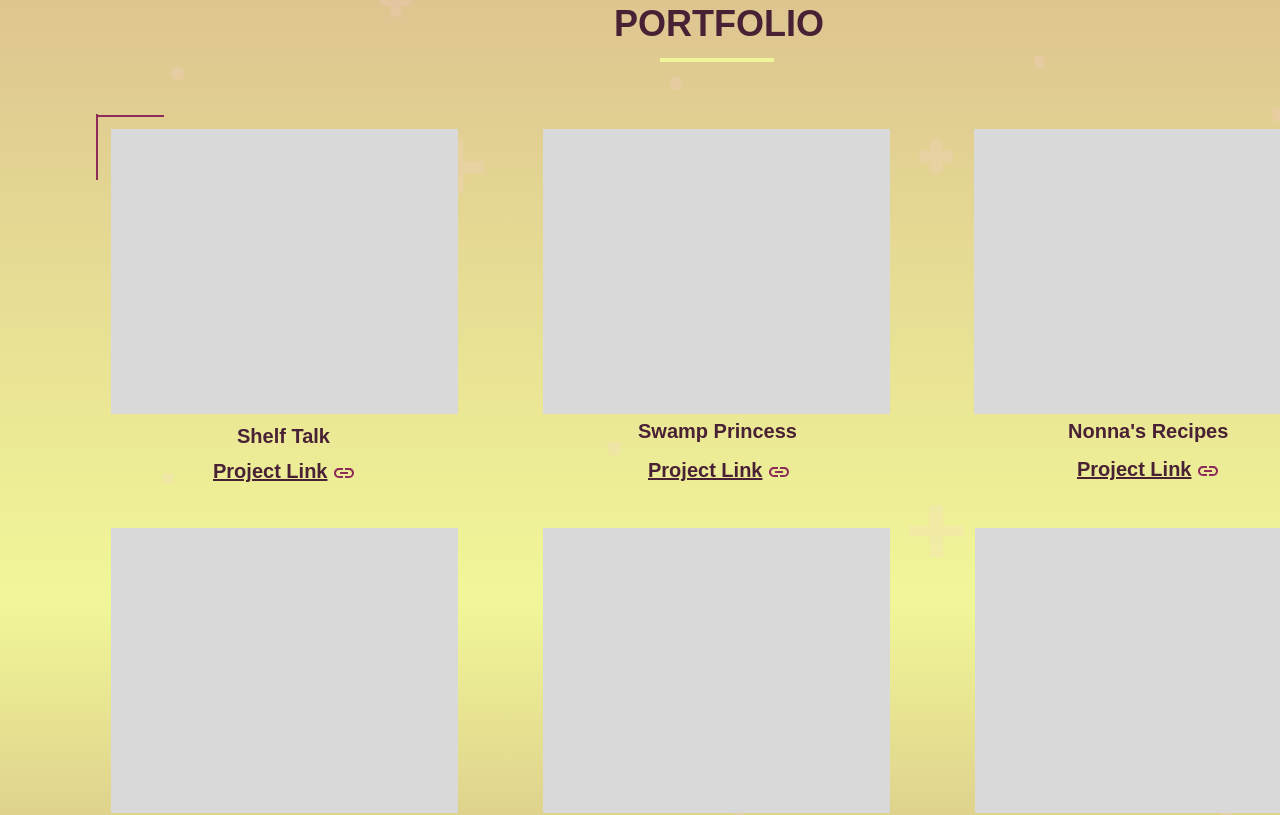
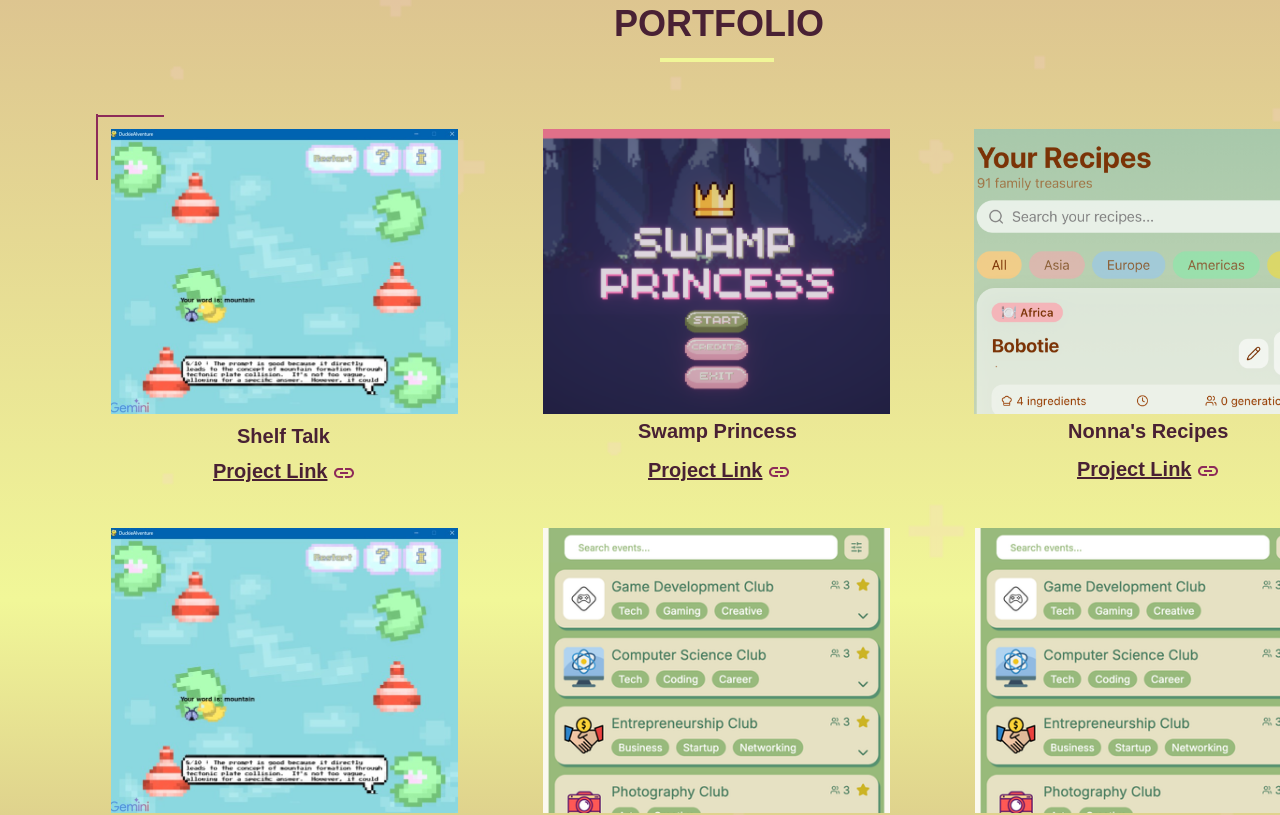
Before and after one commit to smithareli/smithareli.github.io, a React (Vite) app: page / in a window 1280 px wide. Shown: the part 1400-2215 px from the top of the page. Built offline with nearby package versions, Linux system fonts and the light colour scheme; the HTML template or start-up script is replaced by a standard one; a web font is replaced by a local one.

Commit message:
Update App.tsx

```diff
--- a/src/App.tsx
+++ b/src/App.tsx
@@ -144,8 +144,12 @@ function DesktopCard({ p }: { p: Project }) {
         onMouseEnter={() => setHovered(true)}
         onMouseLeave={() => setHovered(false)}
       >
-        <div className="absolute bg-[#d9d9d9] inset-0" />
-        {/* Hover overlay */}
+      <img
+        src={p.image}
+        alt={`${p.name} project preview`}
+        className="absolute inset-0 size-full object-cover"
+      />
+      {/* Hover overlay */}
         <div
           className="absolute inset-0 transition-opacity duration-300"
           style={{ opacity: hovered ? 1 : 0, pointerEvents: hovered ? "auto" : "none" }}
```
